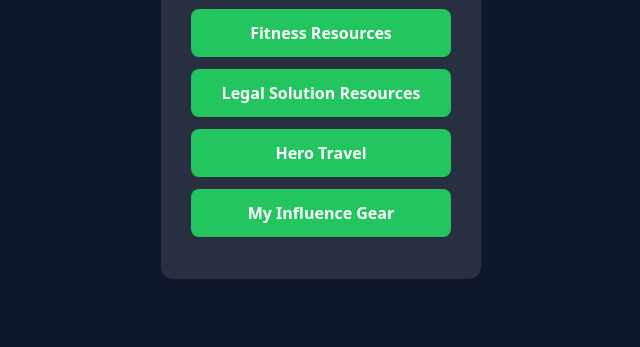
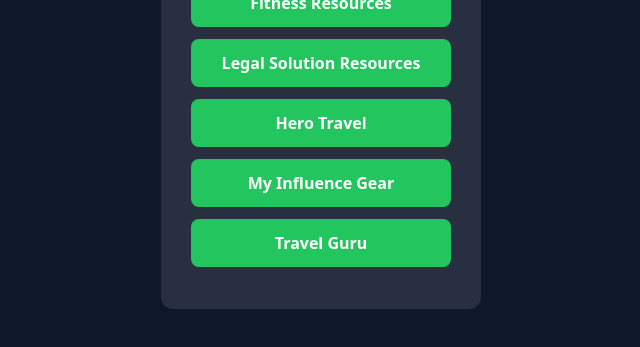
Before and after one commit to rasheduzzaman1978/tailwindcss-figma-file-practice, a plain HTML site: page index.html in a window 1280 px wide. Shown: the part 309-656 px from the top of the page, without its empty margins (319-959 px from the left). Drawn offline with nearby package versions, Linux system fonts and the light colour scheme.

Commit message:
added two folders and updated index file

```diff
--- a/index.html
+++ b/index.html
@@ -41,6 +41,13 @@
     >
       My Influence Gear
     </a>
+
+     <a
+      href="./travel-guru-resources/"
+      class="block my-3 px-3 py-3 bg-green-500 text-white no-underline rounded-lg font-bold hover:bg-green-600 transition"
+    >
+      Travel Guru
+    </a>
   </div>
 
 </body>
```
